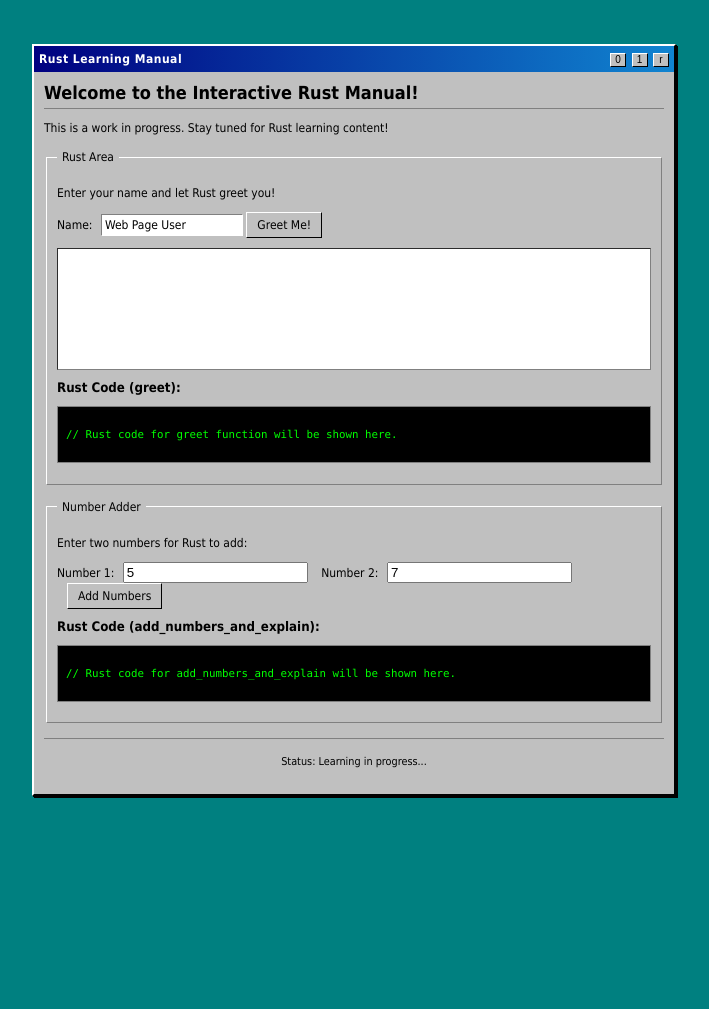
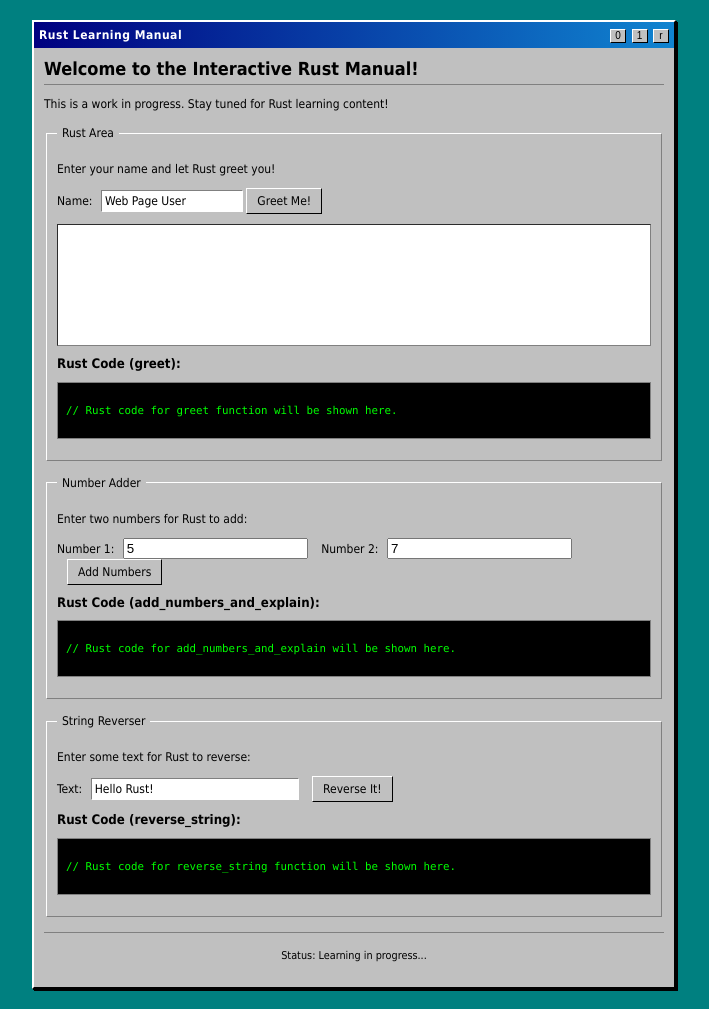
Before and after one commit to conor-timmis/lets-learn-rust, a plain HTML site: page index.html in a window 1280 px wide. Shown: the whole page, without its empty margins (286-995 px from the left). Before the commit the page ends 840 px from the top, so only its background shows below. Drawn offline with Linux system fonts and the light colour scheme; a script that the page names is missing.

Commit message:
Add UI for string reverser example

```diff
--- a/index.html
+++ b/index.html
@@ -58,6 +58,24 @@
                 </code></pre>
             </fieldset>
 
+            <fieldset>
+                <legend>String Reverser</legend>
+                <p>Enter some text for Rust to reverse:</p>
+                <div class="input-group">
+                    <label for="string-input">Text: </label>
+                    <input type="text" id="string-input" value="Hello Rust!" style="width: 200px;">
+                    <button id="reverse-button" class="button-spacer">Reverse It!</button>
+                </div>
+                <div id="reverser-result-container">
+                    <!-- Result of string reversal will load here -->
+                </div>
+
+                <h4>Rust Code (reverse_string):</h4>
+                <pre><code id="reverser-code-display">
+// Rust code for reverse_string function will be shown here.
+                </code></pre>
+            </fieldset>
+
             <footer>
                 <p>Status: Learning in progress...</p>
             </footer>
```
